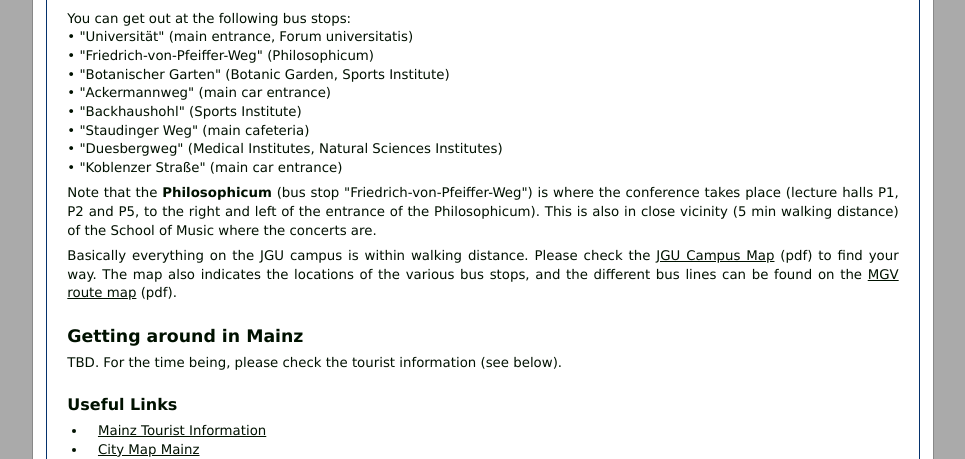
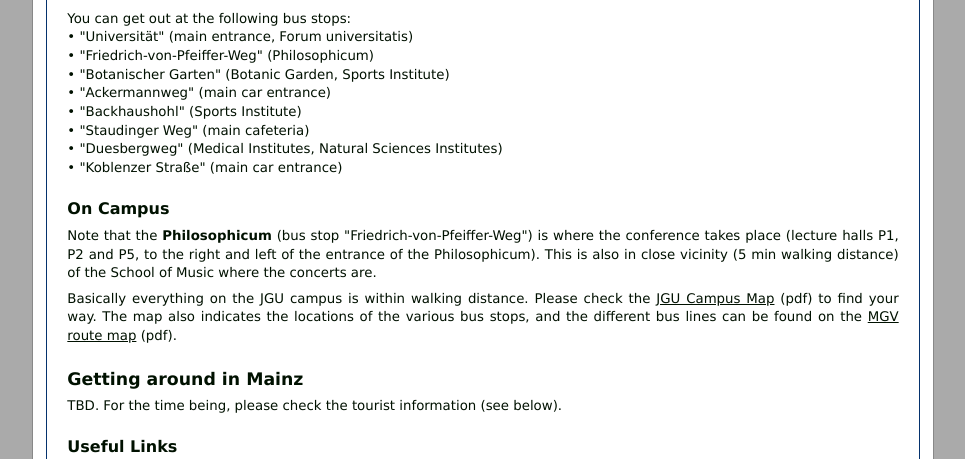
Before and after one commit to x42/lac2015, a PHP site: page /index.php?page=travel in a window 1280 px wide. Shown: the part 1429-1888 px from the top of the page, without its empty margins (157-1122 px from the left). Run offline with PHP 8.4, Linux system fonts and the light colour scheme; data that the repository does not hold is empty; a stand-in replaces the project's code that opens the database connection; some libraries are stand-ins or nearby versions.

Commit message:
sub-heading for the last mile

```diff
--- a/pages/travel.php
+++ b/pages/travel.php
@@ -109,6 +109,8 @@ Line <strong>91</strong> (direction &quot;Finthen/Poststraße&quot;)
    <br />
    • &quot;Koblenzer Straße&quot; (main car entrance)
 </p>
+
+<h3>On Campus</h3>
 <p>
 Note that the <strong>Philosophicum</strong> (bus stop &quot;Friedrich-von-Pfeiffer-Weg&quot;) is where the conference takes place (lecture halls P1, P2 and P5, to the right and left of the entrance of the Philosophicum). This is also in close vicinity (5 min walking distance) of the School of Music where the concerts are.
 </p>
```
